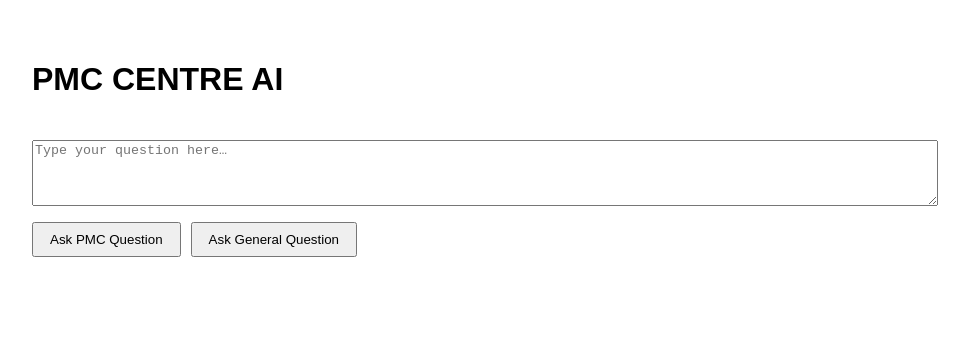
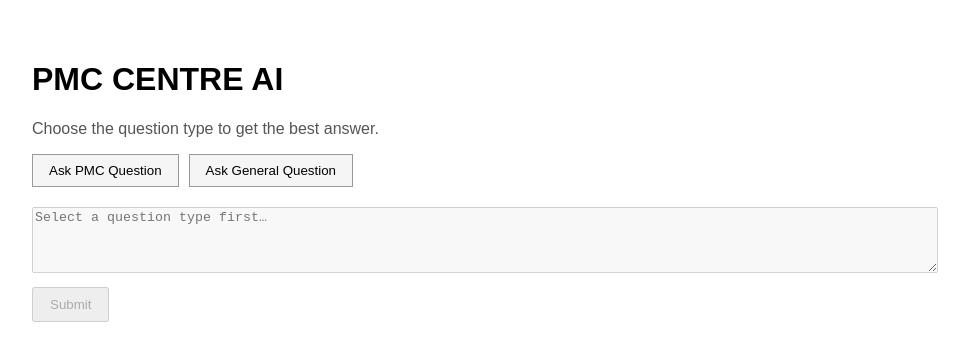
Before and after one commit to support231/pmc-centre-ai-clean-ui, a Next.js app: page / in a window 1280 px wide. Shown: the top 360 px of the page, without its empty margins (8-977 px from the left). Built offline with nearby package versions, Linux system fonts and the light colour scheme.

Commit message:
Refactor ask function and update button handlers

```diff
--- a/app/page.tsx
+++ b/app/page.tsx
@@ -8,10 +8,9 @@ export default function Home() {
   const [loading, setLoading] = useState(false);
   const [mode, setMode] = useState<"PMC" | "GENERAL" | "">("");
 
-  async function ask(selectedMode: "PMC" | "GENERAL") {
-    if (!question.trim()) return;
+  async function ask() {
+    if (!question.trim() || !mode) return;
 
-    setMode(selectedMode);
     setLoading(true);
     setAnswer("");
 
@@ -22,7 +21,7 @@ export default function Home() {
         headers: { "Content-Type": "application/json" },
         body: JSON.stringify({
           question,
-          mode: selectedMode,
+          mode,
         }),
       }
     );
@@ -32,39 +31,68 @@ export default function Home() {
     setLoading(false);
   }
 
+  function placeholderText() {
+    if (mode === "PMC") {
+      return "Ask a Paper Machine Clothing question (forming, felt, dryer fabrics)…";
+    }
+    if (mode === "GENERAL") {
+      return "Ask a general technical or knowledge question…";
+    }
+    return "Select a question type first…";
+  }
+
   return (
     <main style={{ padding: 40, maxWidth: 900 }}>
       <h1>PMC CENTRE AI</h1>
 
-      <textarea
-        rows={4}
-        style={{ width: "100%", marginTop: 20 }}
-        placeholder="Type your question here…"
-        value={question}
-        onChange={(e) => setQuestion(e.target.value)}
-      />
+      <p style={{ marginTop: 10, color: "#555" }}>
+        Choose the question type to get the best answer.
+      </p>
 
-      <div style={{ marginTop: 12, display: "flex", gap: 10 }}>
+      <div style={{ marginTop: 15, display: "flex", gap: 10 }}>
         <button
-          onClick={() => ask("PMC")}
+          onClick={() => setMode("PMC")}
           disabled={loading}
-          style={{ padding: "8px 16px" }}
+          style={{
+            padding: "8px 16px",
+            backgroundColor: mode === "PMC" ? "#ddd" : "#f5f5f5",
+            border: "1px solid #999",
+          }}
         >
           Ask PMC Question
         </button>
 
         <button
-          onClick={() => ask("GENERAL")}
+          onClick={() => setMode("GENERAL")}
           disabled={loading}
-          style={{ padding: "8px 16px" }}
+          style={{
+            padding: "8px 16px",
+            backgroundColor: mode === "GENERAL" ? "#ddd" : "#f5f5f5",
+            border: "1px solid #999",
+          }}
         >
           Ask General Question
         </button>
       </div>
 
-      {loading && (
-        <div style={{ marginTop: 20 }}>Thinking…</div>
-      )}
+      <textarea
+        rows={4}
+        style={{ width: "100%", marginTop: 20 }}
+        placeholder={placeholderText()}
+        value={question}
+        disabled={!mode || loading}
+        onChange={(e) => setQuestion(e.target.value)}
+      />
+
+      <div style={{ marginTop: 10 }}>
+        <button
+          onClick={ask}
+          disabled={!mode || !question.trim() || loading}
+          style={{ padding: "8px 16px" }}
+        >
+          {loading ? "Thinking…" : "Submit"}
+        </button>
+      </div>
 
       {answer && (
         <div
```
